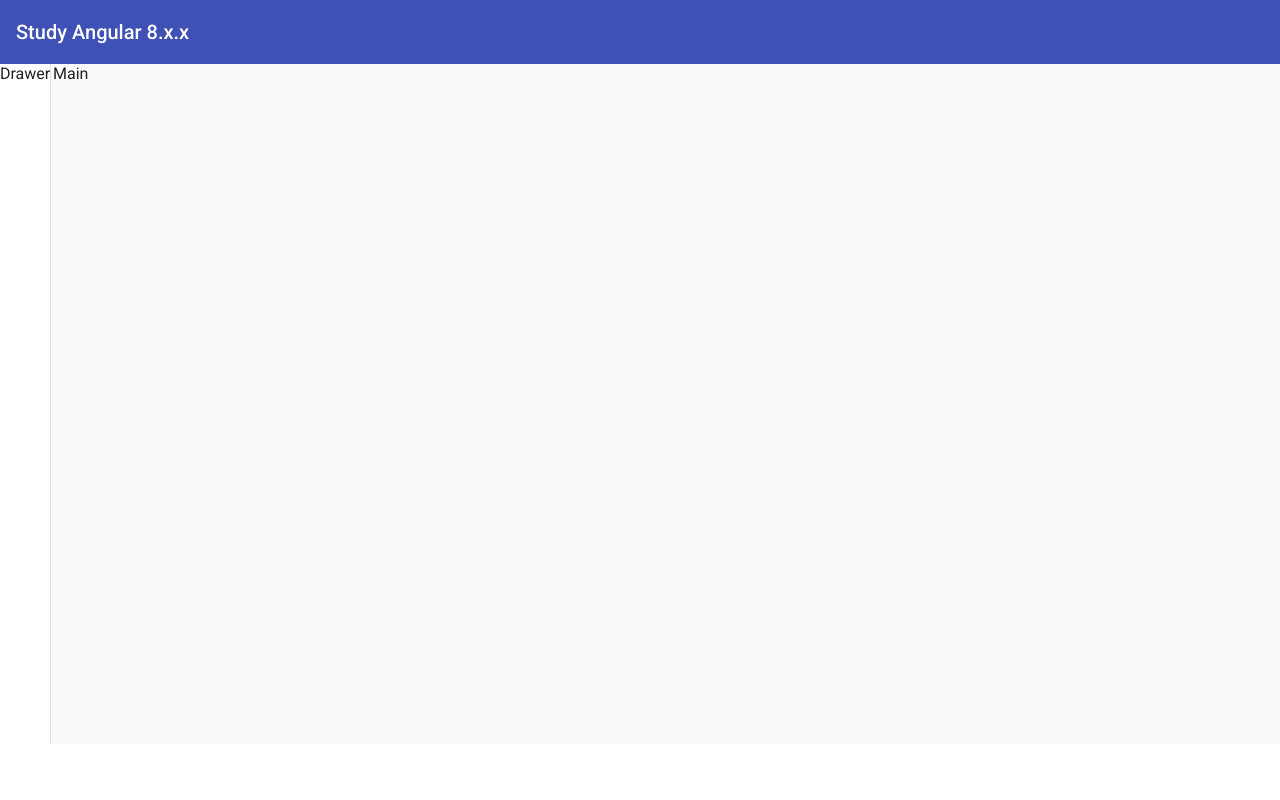
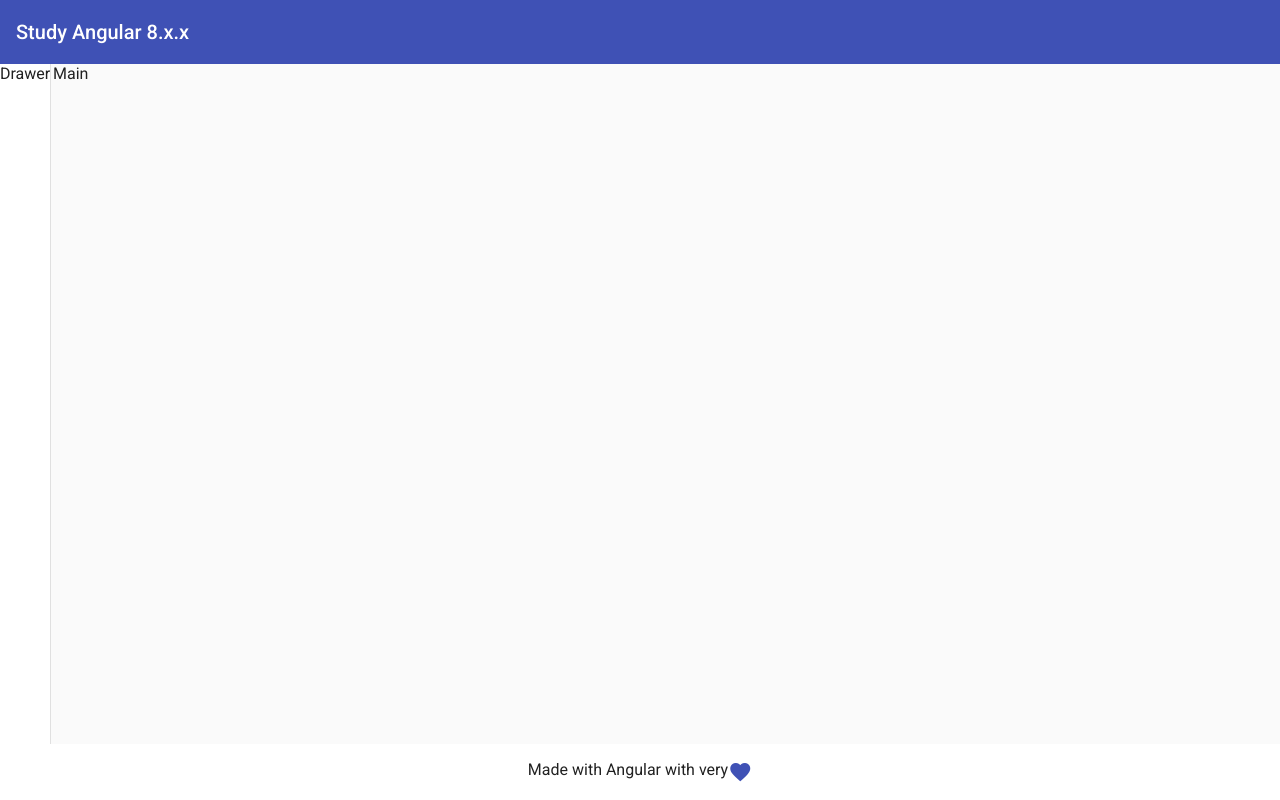
Before and after one commit to jadilson12/study-angular, an Angular app: page / in a window 1280 px wide. Built offline with nearby package versions, Linux system fonts and the light colour scheme.

Commit message:
:add: module footer

```diff
--- a/src/app/app.component.html
+++ b/src/app/app.component.html
@@ -1,2 +1,3 @@
 <app-toolbar></app-toolbar>
 <app-sidenav></app-sidenav>
+<app-footer></app-footer>
--- a/src/app/app.module.ts
+++ b/src/app/app.module.ts
@@ -6,6 +6,8 @@
 
 import ToolbarModule from './toolbar/toolbar.module';
 import SideNavModule from './sidenav/sidenav.module';
+import { FooterModule } from './footer/footer.module';
+
 @NgModule({
   declarations: [
     AppComponent,
@@ -16,7 +18,8 @@
     BrowserAnimationsModule,
 
     ToolbarModule,
-    SideNavModule
+    SideNavModule,
+    FooterModule
   ],
   providers: [],
   bootstrap: [AppComponent]
--- /dev/null
+++ b/src/app/footer/footer.component.html
@@ -0,0 +1,2 @@
+<mat-card class="app-footer mat-elevation-z0">
+  Made with Angular with very <mat-icon color="primary">favorite</mat-icon> </mat-card>
--- /dev/null
+++ b/src/app/footer/footer.component.scss
@@ -0,0 +1,4 @@
+.app-footer{
+  display: flex;
+  justify-content: center;
+}
--- a/src/index.html
+++ b/src/index.html
@@ -1,5 +1,5 @@
 <!doctype html>
-<html lang="en">
+<html lang="pt-BR">
 <head>
   <meta charset="utf-8">
   <title>Study Angular</title>
--- a/src/styles.scss
+++ b/src/styles.scss
@@ -2,3 +2,4 @@
 
 html, body { height: 100%; }
 body { margin: 0; font-family: Roboto, "Helvetica Neue", sans-serif; }
+@import url("https://fonts.googleapis.com/icon?family=Material+Icons");
```
Also changed, not shown: src/app/footer/footer.component.ts (added, +8 -0 lines), src/app/footer/footer.module.ts (added, +23 -0 lines), 1 other file (tests, documents, lock files or other folders).
